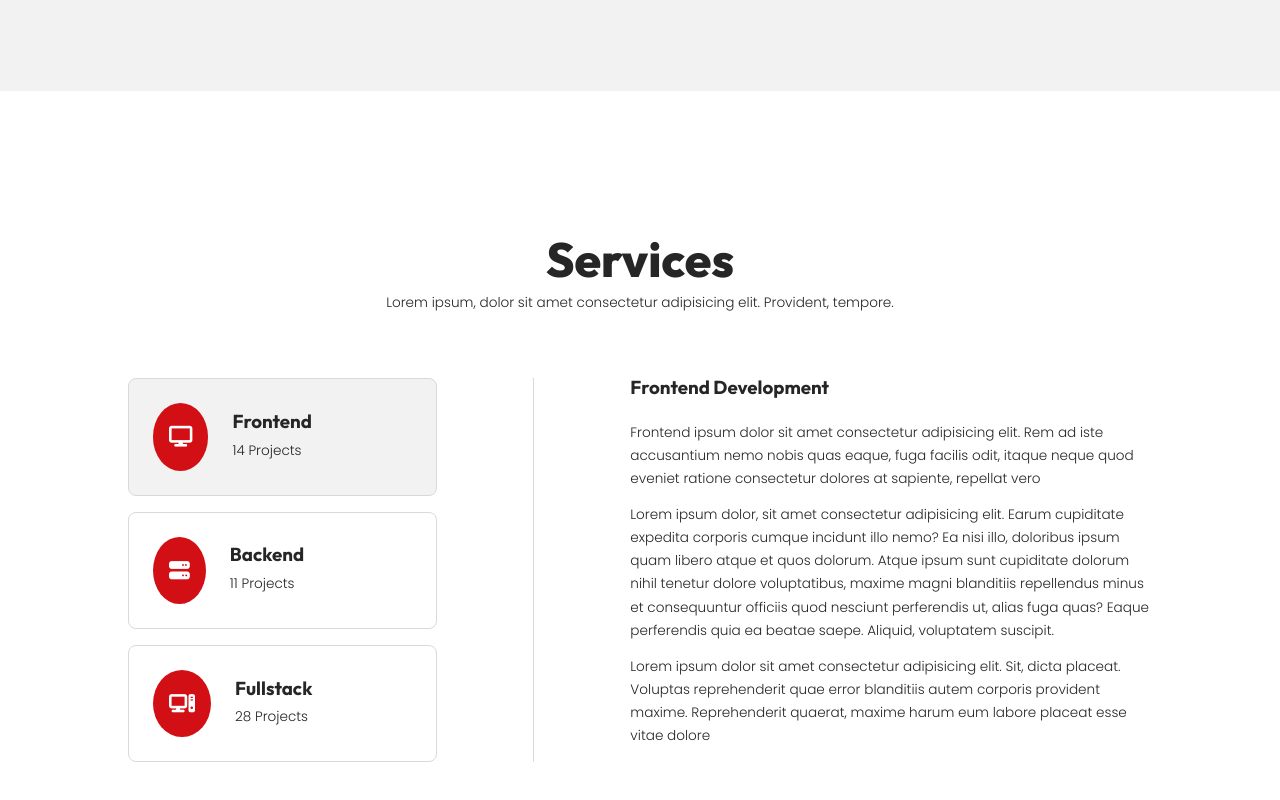
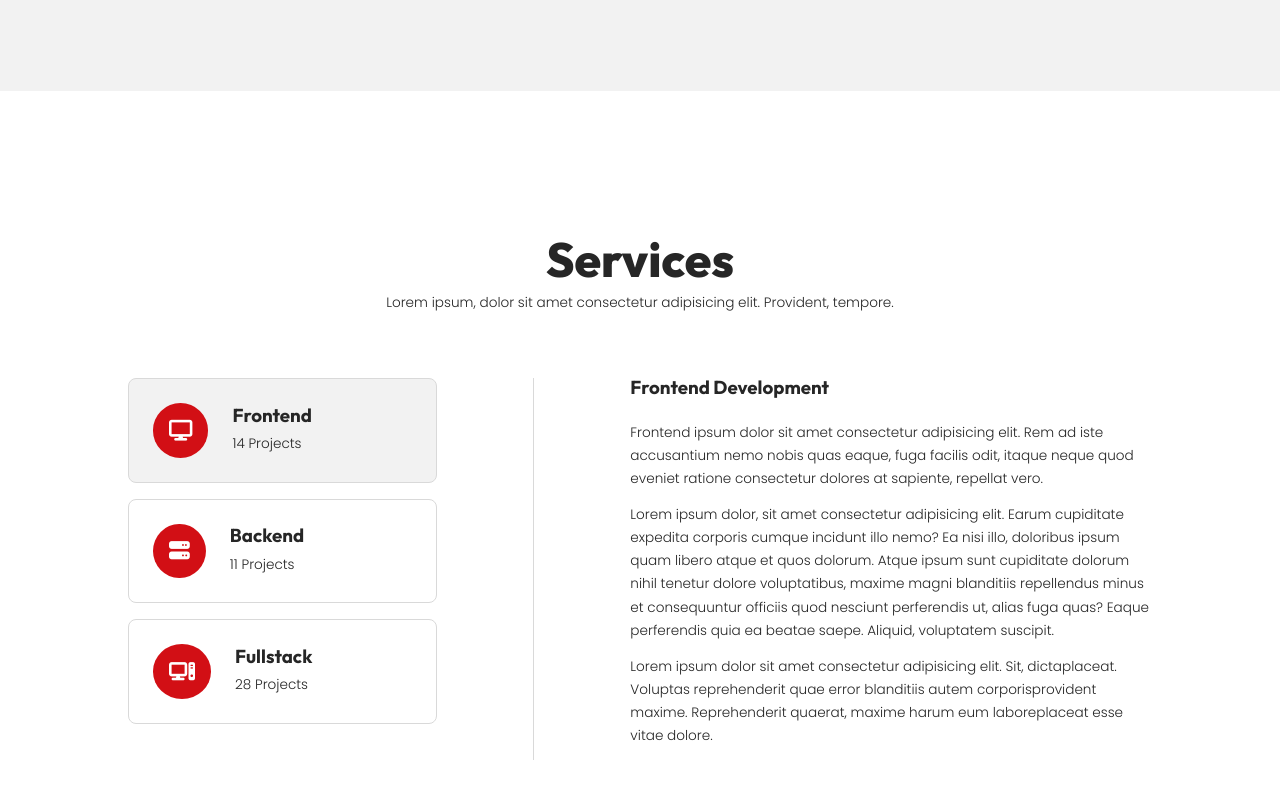
Before and after one commit to VovkEugene/my-2, a plain HTML site: page index.html in a window 1280 px wide. Shown: the part 1568-2368 px from the top of the page. Drawn offline with Linux system fonts and the light colour scheme.

Commit message:
add js for Services

```diff
--- a/index.html
+++ b/index.html
@@ -153,21 +153,21 @@
       </p>
       <div class="container services__container">
         <ul class="services__left">
-          <li class="services__item active">
+          <li class="service__item frontend active">
             <span><i class="fa-solid fa-display"></i></span>
             <div class="">
               <h3>Frontend</h3>
               <p>14 Projects</p>
             </div>
           </li>
-          <li class="services__item">
+          <li class="service__item backend">
             <span><i class="fa-solid fa-server"></i></span>
             <div class="">
               <h3>Backend</h3>
               <p>11 Projects</p>
             </div>
           </li>
-          <li class="services__item">
+          <li class="service__item fullstack">
             <span><i class="fa-solid fa-computer"></i></span>
             <div class="">
               <h3>Fullstack</h3>
@@ -176,12 +176,12 @@
           </li>
         </ul>
         <article class="services__right">
-          <h3>Frontend Development</h3>
+          <!-- <h3>Frontend Development</h3>
           <p>
             Frontend ipsum dolor sit amet consectetur adipisicing elit. Rem ad
             iste accusantium nemo nobis quas eaque, fuga facilis odit, itaque
             neque quod eveniet ratione consectetur dolores at sapiente, repellat
-            vero
+            vero.
           </p>
           <p>
             Lorem ipsum dolor, sit amet consectetur adipisicing elit. Earum
@@ -196,10 +196,12 @@
             Lorem ipsum dolor sit amet consectetur adipisicing elit. Sit, dicta
             placeat. Voluptas reprehenderit quae error blanditiis autem corporis
             provident maxime. Reprehenderit quaerat, maxime harum eum labore
-            placeat esse vitae dolore
-          </p>
+            placeat esse vitae dolore.
+          </p> -->
         </article>
       </div>
     </section>
+    <script src="./js/data.js"></script>
+    <script src="./js/index.js"></script>
   </body>
 </html>
--- /dev/null
+++ b/js/data.js
@@ -0,0 +1,29 @@
+const servicesData = [
+  {
+    title: "Frontend Development",
+    category: "frontend",
+    description: [
+      "Frontend ipsum dolor sit amet consectetur adipisicing elit. Rem ad iste accusantium nemo nobis quas eaque, fuga facilis odit, itaque neque quod eveniet ratione consectetur dolores at sapiente, repellat vero.",
+      "Lorem ipsum dolor, sit amet consectetur adipisicing elit. Earum cupiditate expedita corporis cumque incidunt illo nemo? Ea nisi illo, doloribus ipsum quam libero atque et quos dolorum. Atque ipsum sunt cupiditate dolorum nihil tenetur dolore voluptatibus, maxime magni blanditiis repellendus minus et consequuntur officiis quod nesciunt perferendis ut, alias fuga quas? Eaque perferendis quia ea beatae saepe. Aliquid, voluptatem suscipit.",
+      "Lorem ipsum dolor sit amet consectetur adipisicing elit. Sit, dictaplaceat. Voluptas reprehenderit quae error blanditiis autem corporisprovident maxime. Reprehenderit quaerat, maxime harum eum laboreplaceat esse vitae dolore.",
+    ],
+  },
+  {
+    title: "Backend Development",
+    category: "backend",
+    description: [
+      "Backend ipsum dolor sit amet consectetur adipisicing elit. Assumenda, velit maiores officiis ullam ab nostrum aliquam. Minus alias, soluta maxime beatae consectetur voluptatem amet quasi itaque architecto iusto ut facere",
+      "Backend hic blanditiis numquam, iure accusantium commodi facere quae, consectetur necessitatibus cupiditate, ipsum qui? Quia, natus nesciunt libero necessitatibus obcaecati dolore temporibus? Maiores assumenda libero aliquid facilis minima quos amet autem ullam itaque, blanditiis expedita officiis porro animi et optio ipsa qui, eveniet omnis sint sapiente deserunt fugiat molestias, nobis doloremque! Beatae.",
+      "Backend dictaplaceat. Voluptas reprehenderit quae error blanditiis autem corporisprovident maxime. Reprehenderit quaerat, maxime harum eum laboreplaceat esse vitae dolore.",
+    ],
+  },
+  {
+    title: "Fullstack Development",
+    category: "fullstack",
+    description: [
+      "Fullstack ipsum dolor sit amet, consectetur adipisicing elit. Repellendus, facilis dolor. Natus laborum debitis quis quam obcaecati vitae assumenda, molestias soluta quibusdam. Asperiores doloremque inventore neque, debitis odio perferendis vel.",
+      "Earum cupiditate expedita corporis cumque incidunt illo nemo? Ea nisi illo, doloribus ipsum quam libero atque et quos dolorum. Atque ipsum sunt cupiditate dolorum nihil tenetur dolore voluptatibus, maxime magni blanditiis repellendus minus et consequuntur officiis quod nesciunt perferendis ut, alias fuga quas? Eaque perferendis quia ea beatae saepe. Aliquid, voluptatem suscipit.",
+      "Sit, dictaplaceat. Voluptas reprehenderit quae error blanditiis autem corporisprovident maxime. Reprehenderit quaerat, maxime harum eum laboreplaceat esse vitae.",
+    ],
+  },
+];
--- /dev/null
+++ b/js/index.js
@@ -0,0 +1,32 @@
+const servicesButtonsNode = document.querySelectorAll(".service__item");
+const servicesDetailNode = document.querySelector(".services__right");
+
+getService("frontend");
+
+servicesButtonsNode.forEach((item) => {
+  item.addEventListener("click", () => {
+    removeActiveClass();
+
+    const serviceClass = item.classList[1];
+
+    getService(serviceClass);
+
+    item.classList.add("active");
+  });
+});
+
+function getService(category) {
+  const details = servicesData.find((item) => item.category === category);
+
+  servicesDetailNode.innerHTML = `
+    <h3>${details.title}</h3>
+    ${details.description
+      .map((paragraph) => "<p>" + paragraph + "</p>")
+      .join("")}`;
+}
+
+function removeActiveClass() {
+  servicesButtonsNode.forEach((button) => {
+    button.classList.remove("active");
+  });
+}
--- a/styles/services.css
+++ b/styles/services.css
@@ -27,7 +27,7 @@
 }
 
 .services__left li span {
-  padding: 1rem;
+  padding: 0.6rem 1rem;
   border-radius: 50%;
   font-size: 1.3rem;
   background-color: var(--color-primary);
```
Also changed, not shown: script.js (deleted).
